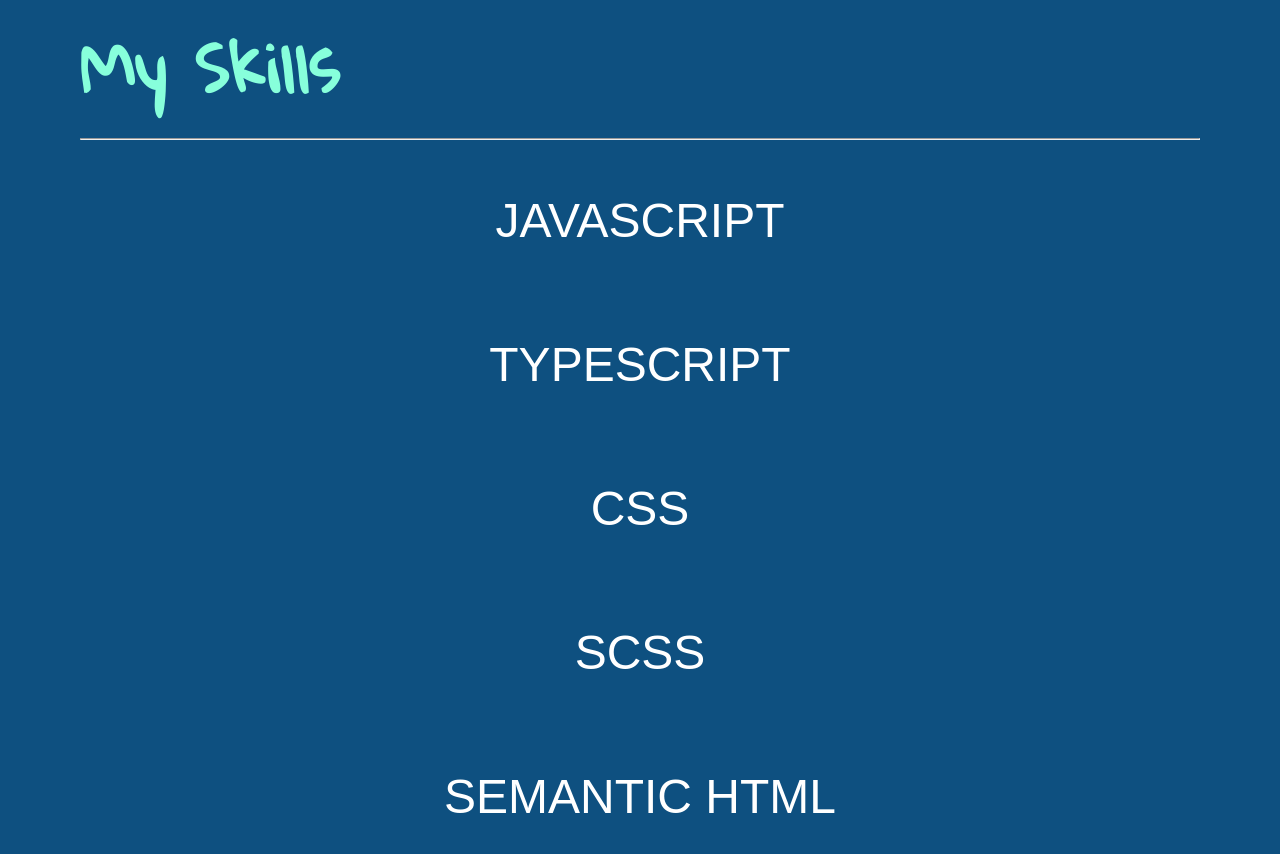
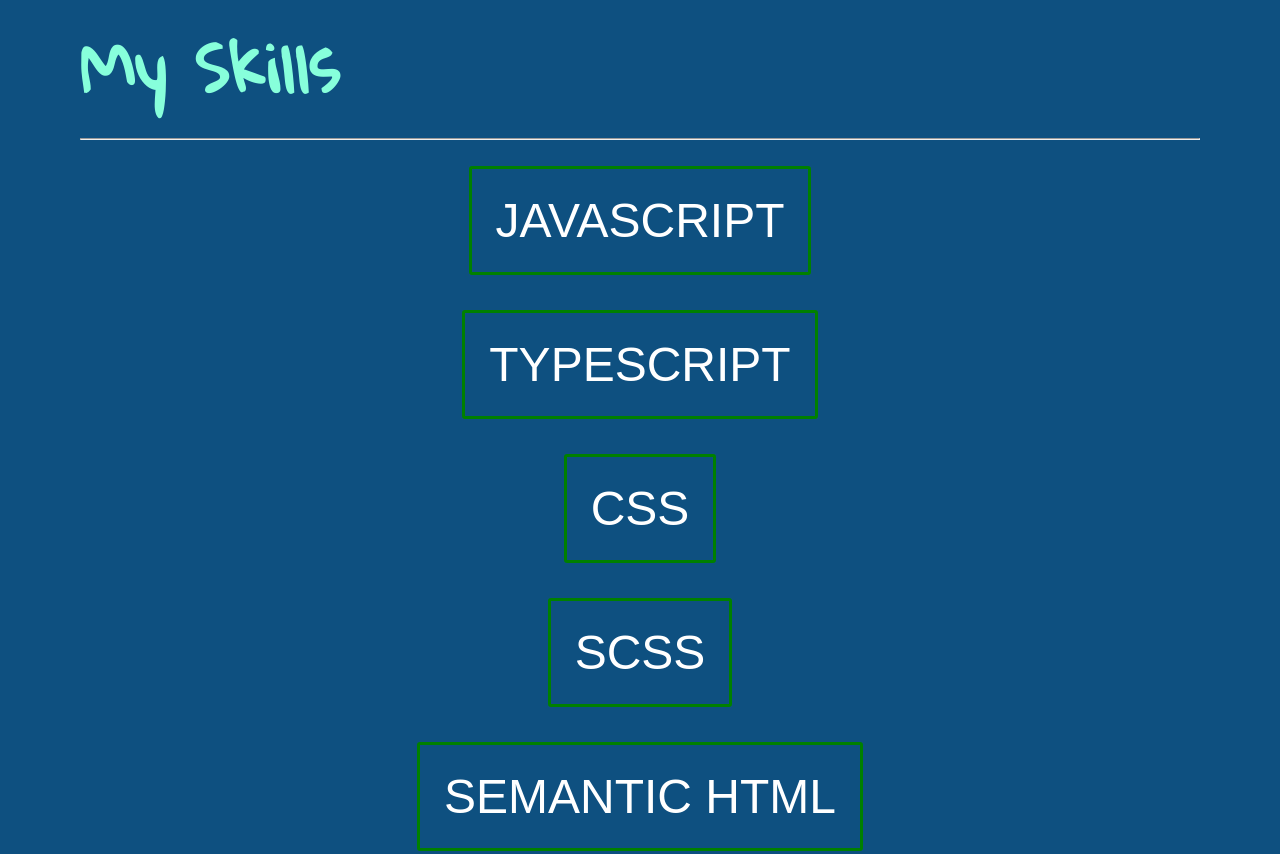
Before and after one commit to mrjithin/my-portfolio, a website: page index.html in a window 1280 px wide. Shown: the part 1944-2798 px from the top of the page. Drawn offline with nearby package versions, Linux system fonts and the light colour scheme; files that its build step writes are made by us from their sources; a web font is replaced by a local one.

Commit message:
Update _skills.scss

```diff
--- a/styles/sass/_skills.scss
+++ b/styles/sass/_skills.scss
@@ -55,7 +55,7 @@ p.skill {
     text-transform: uppercase;
     border-radius: 3px;
     transition: color 0.25s;
-
+    border: 3px solid green;
   &::before,
   &::after {
         // Set border to invisible, so we don't see a 4px border on a 0x0 element before the transition starts
```
